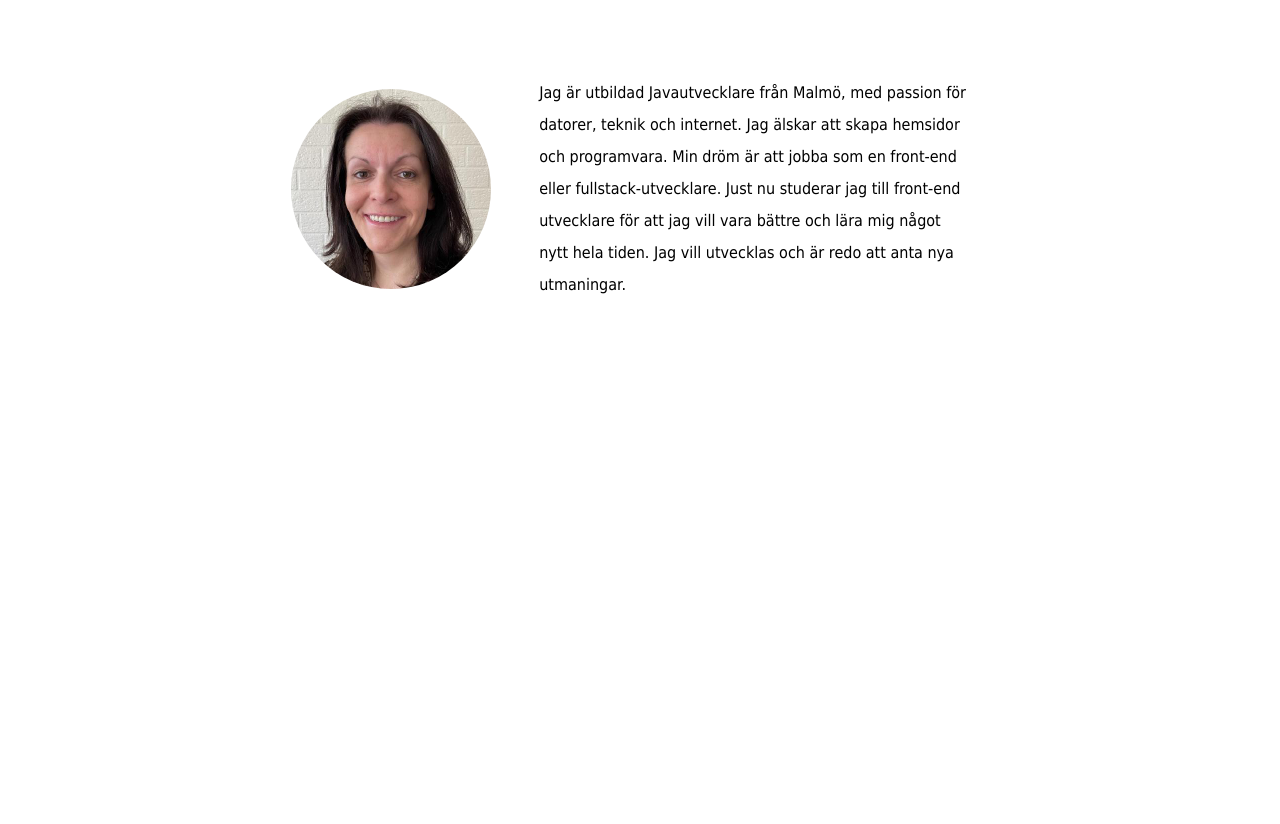
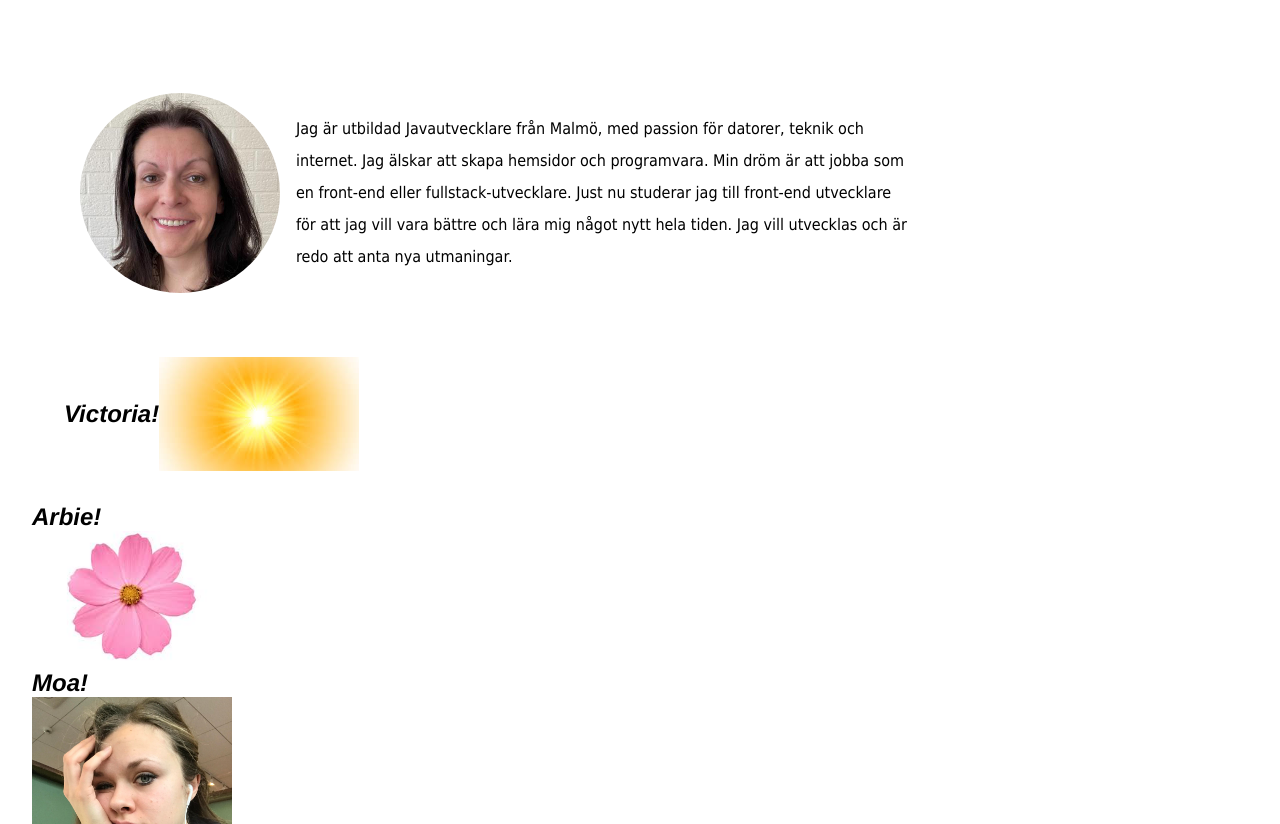
Before and after one commit to VctoriaQ/VH_ovningar_Malgorzata_Pick, a plain HTML site: page index.html in a window 1280 px wide. Shown: the part 128-952 px from the top of the page. Drawn offline with Linux system fonts and the light colour scheme; a script that the page names is missing.

Commit message:
Avatar och namn
Jag lägger till Arbie, Victoria och Moas namn med exempel-bilder

```diff
--- a/css/style.css
+++ b/css/style.css
@@ -49,7 +49,7 @@ section {
   padding: 2rem;
 }
 
-.info-div {
+.gosia-div, .victoria-div, .arbie-div .moa-div {
   display: flex;
   flex-direction: row;
   align-items: center;
@@ -57,7 +57,7 @@ section {
   width: 60%;
 }
 
-.info-div p {
+.gosia-div, .victoria-div, .arbie-div .moa-div p {
   width: 70%;
   padding: 1rem;
   margin: 1rem;
--- a/index.html
+++ b/index.html
@@ -26,7 +26,7 @@
     <header><h1>Hej! Jag heter Gosia.</h1></header>
     <main>
       <section>
-        <div class="info-div">
+        <div class="gosia-div">
           <img src="img/Gosia.jpg" class="avatar" />
           <p>
             Jag är utbildad Javautvecklare från Malmö, med passion för datorer,
@@ -37,6 +37,28 @@
             redo att anta nya utmaningar.
           </p>
         </div>
+        <div class="victoria-div">
+          <h1>
+            Victoria!
+          </h1>
+          <img src="img/Victoria.jpeg" alt="avatar" width= 200px>
+        </div>
+
+        <div class="arbie-div">
+          <h1>
+            Arbie!
+          </h1>
+          <img src="img/Arbie.jpeg" alt="avatar" width= 200px>
+        </div>
+
+        <div class="moa-div">
+          <h1>
+            Moa!
+          </h1>
+          <img src="img/Moa.jpg" alt="avatar" width= 200px>
+
+        </div>
+
       </section>
     </main>
   </body>
```
Also changed, not shown: img/Arbie.jpeg (added), img/Moa.jpg (added), img/Victoria.jpeg (added), 1 other file.
